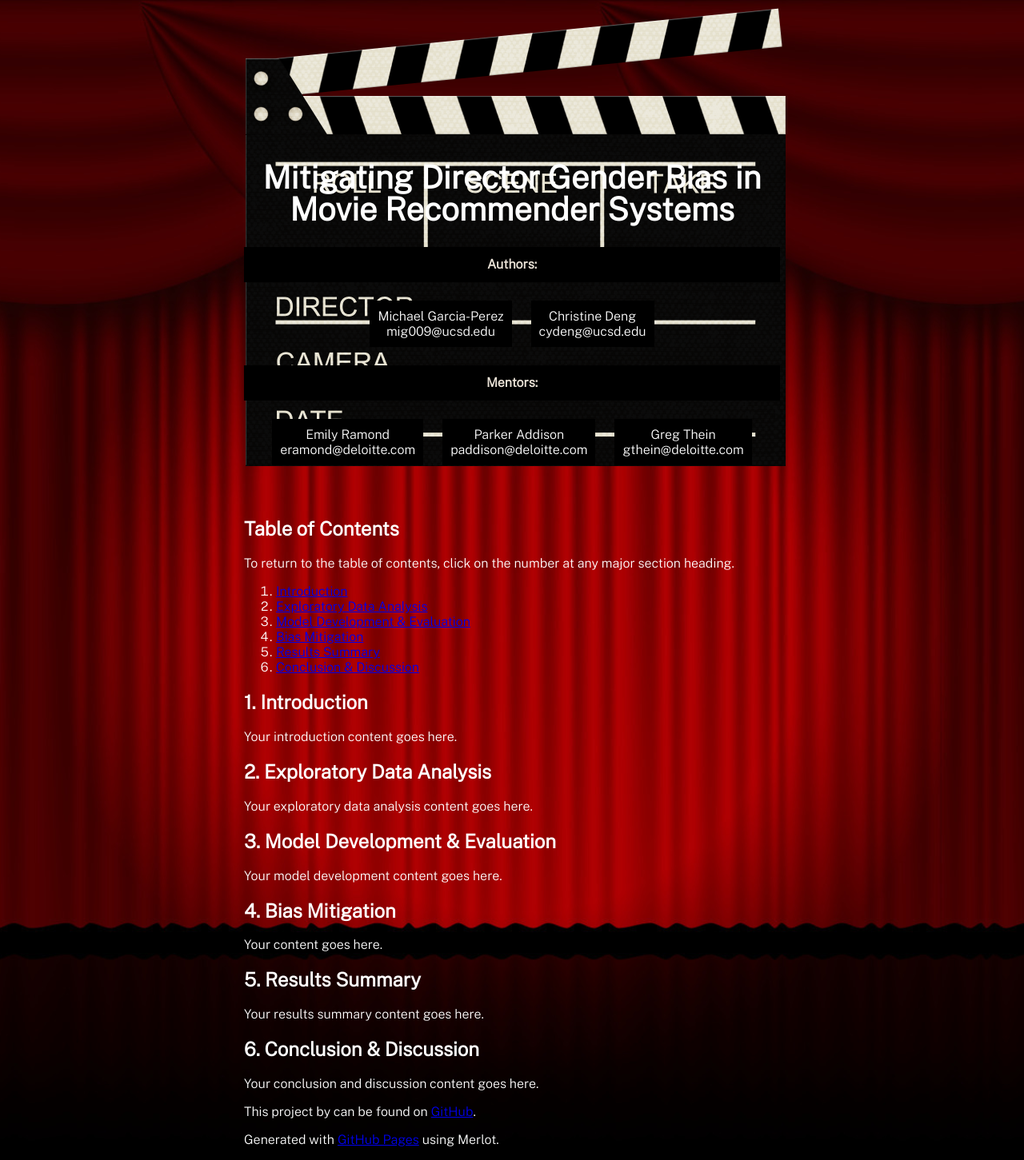
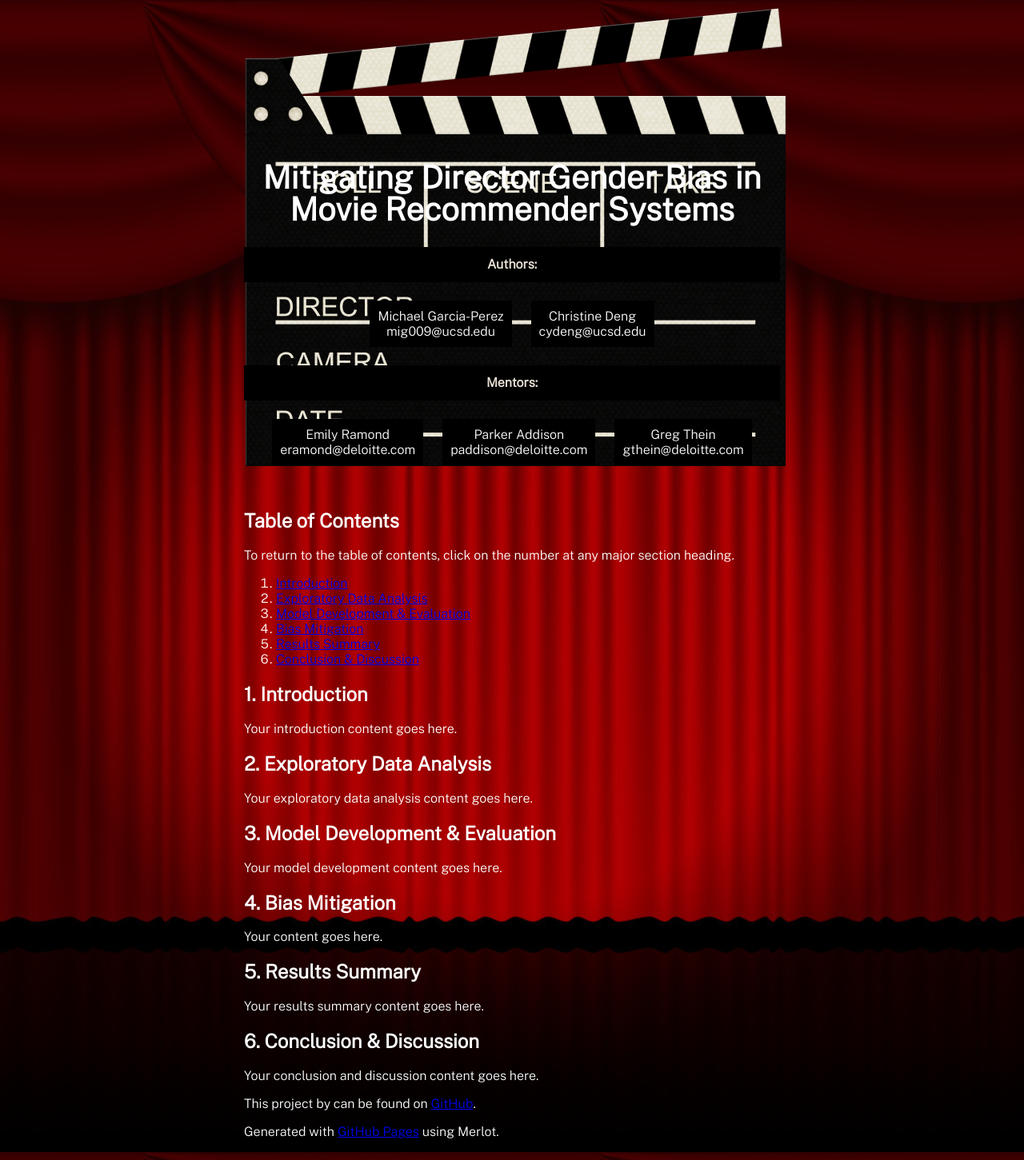
Before and after one commit to michael-garciaperez/DSC180A-Methodology-5, a Jekyll site: the page built from index.md, in a window 1280 px wide. Shown: the whole page at 80% size. Built offline with Jekyll 4.4.1, drawn with Linux system fonts in a browser that asks for light colours.

Commit message:
Update style.scss

```diff
--- a/assets/css/style.scss
+++ b/assets/css/style.scss
@@ -26,7 +26,7 @@ header {
   z-index: 2;
   margin: 0 auto;
   max-width: 670px; /* Adjusted width of the header */
-  padding: 175px 20px 35px;
+  padding: 175px 20px 25px;
   background-image: url('../images/clapboard.png');
   background-size: 100%; /* Adjusted size of the background image */
   background-repeat: no-repeat;
```
